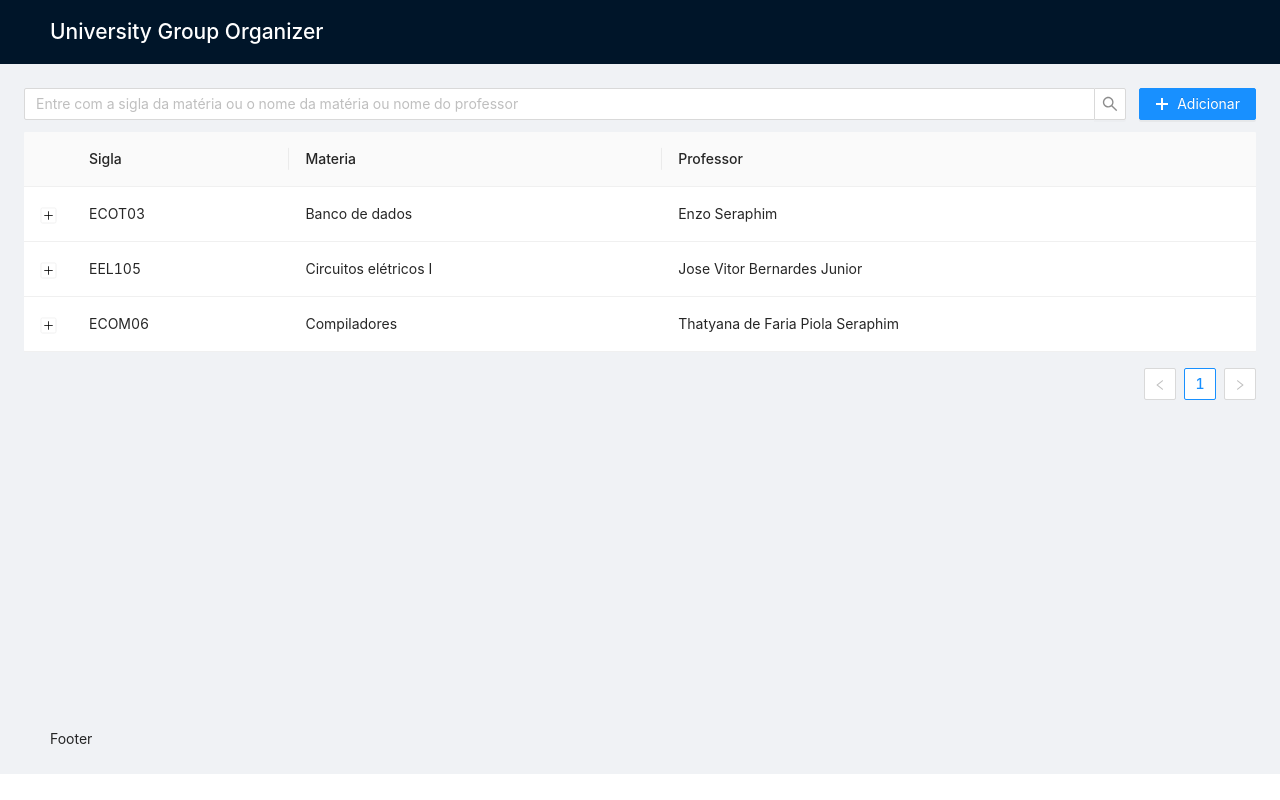
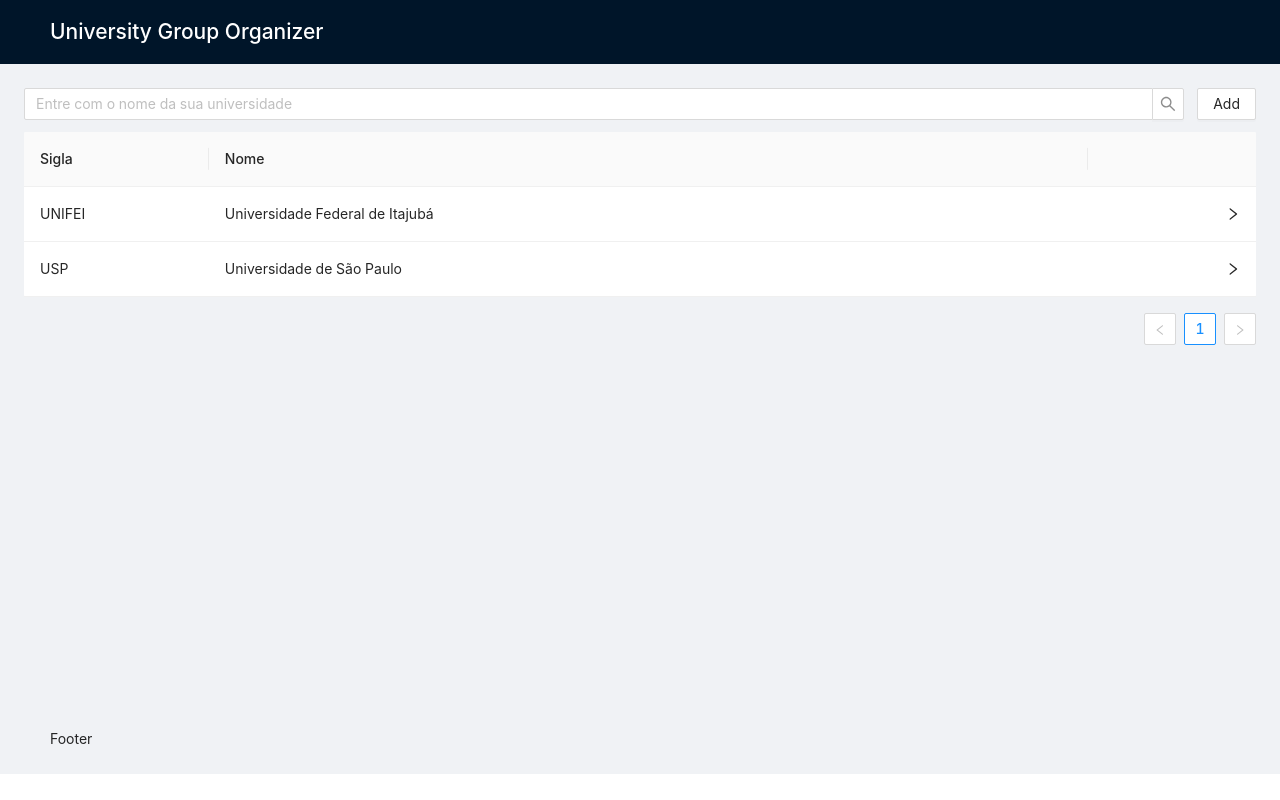
Before and after one commit to Joselsneto/University-Group-Organizer, a React (Create React App) app in the folder web/: page / in a window 1280 px wide. Built offline with nearby package versions, Linux system fonts and the light colour scheme.

Commit message:
Add router

```diff
--- a/web/package.json
+++ b/web/package.json
@@ -10,6 +10,7 @@
     "antd": "^4.5.4",
     "react": "^16.13.1",
     "react-dom": "^16.13.1",
+    "react-router-dom": "^5.2.0",
     "react-scripts": "3.4.3"
   },
   "scripts": {
--- a/web/src/App.js
+++ b/web/src/App.js
@@ -1,24 +1,23 @@
 import React from 'react';
 import './App.css';
-import UniversitiesView from './views/universities_view/universities_view';
 
-import { Layout } from 'antd';
-import SubjectsView from './views/subjets_view/subject_view';
+import { Router, Switch, Redirect, Route } from 'react-router-dom';
+import { createBrowserHistory } from 'history';
 
-const { Header, Footer, Content } = Layout;
+import Universities from './views/universities_view/universities';
+import Subjects from './views/subjects_view/subjects';
 
 function App() {
   return (
-    <Layout>
-      <Header>
-        <h1 style={{color: 'white'}}>University Group Organizer</h1>
-      </Header>
-      <Content>
-        {/* <UniversitiesView /> */}
-        <SubjectsView />
-      </Content>
-      <Footer>Footer</Footer>
-    </Layout>
+    <Router history={createBrowserHistory()}>
+      <Switch>
+        <Route exact path='/' component={Universities} />
+        <Route exact path='/university/:id' component={Subjects} />
+        <Route exact path='/*'>
+          <Redirect to='/' />
+        </Route>
+      </Switch>
+    </Router>
   );
 }
 
--- /dev/null
+++ b/web/src/views/subjects_view/subjects.jsx
@@ -0,0 +1,25 @@
+import React from 'react';
+
+import { Layout } from 'antd';
+import SubjectView from './subject_view';
+
+const { Header, Footer, Content } = Layout;
+
+class Subjects extends React.Component{
+
+  render() {
+    return (
+      <Layout>
+        <Header>
+          <h1 style={{color: 'white'}}>University Group Organizer</h1>
+        </Header>
+        <Content>
+          <SubjectView />
+        </Content>
+        <Footer>Footer</Footer>
+      </Layout>
+    );
+  }
+}
+
+export default Subjects;
--- /dev/null
+++ b/web/src/views/universities_view/universities.jsx
@@ -0,0 +1,25 @@
+import React from 'react';
+
+import { Layout } from 'antd';
+import UniversitiesView from './universities_view';
+
+const { Header, Footer, Content } = Layout;
+
+class Universities extends React.Component{
+
+  render() {
+    return (
+      <Layout>
+        <Header>
+          <h1 style={{color: 'white'}}>University Group Organizer</h1>
+        </Header>
+        <Content>
+          <UniversitiesView />
+        </Content>
+        <Footer>Footer</Footer>
+      </Layout>
+    );
+  }
+}
+
+export default Universities;
```
Also changed, not shown: web/src/views/subjects_view/group_list.jsx (renamed from web/src/views/subjets_view/group_list.jsx), web/src/views/subjects_view/subject_table.jsx (renamed from web/src/views/subjets_view/subject_table.jsx), web/src/views/subjects_view/subject_view.jsx (renamed from web/src/views/subjets_view/subject_view.jsx), 1 other file (tests, documents, lock files or other folders).
